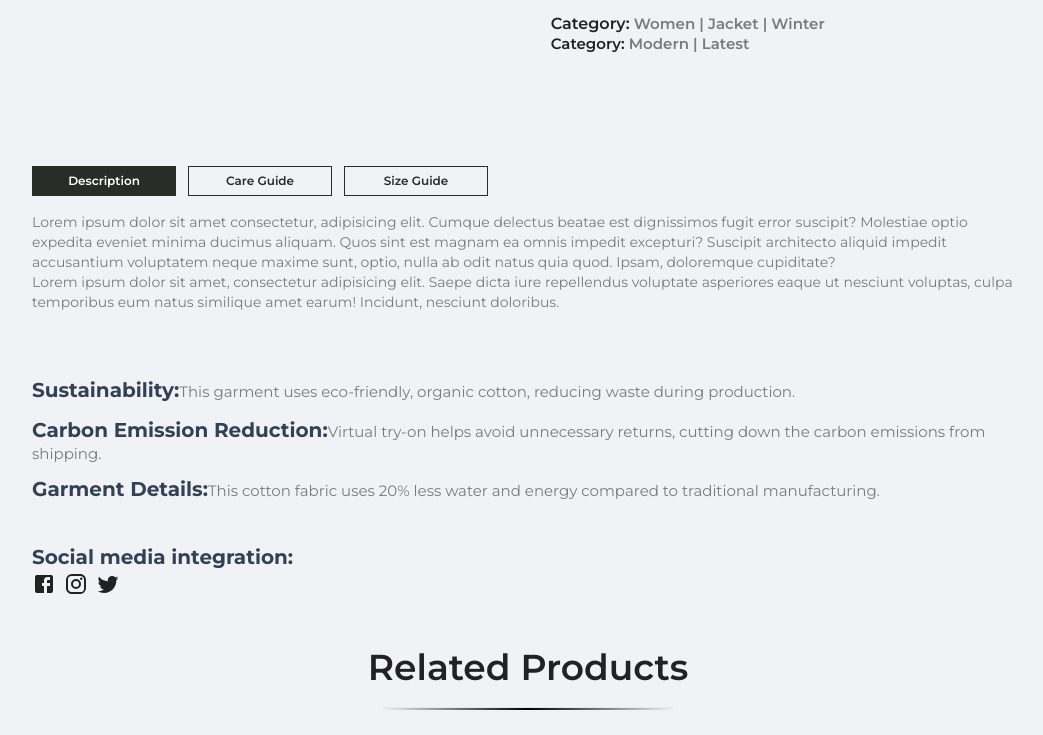
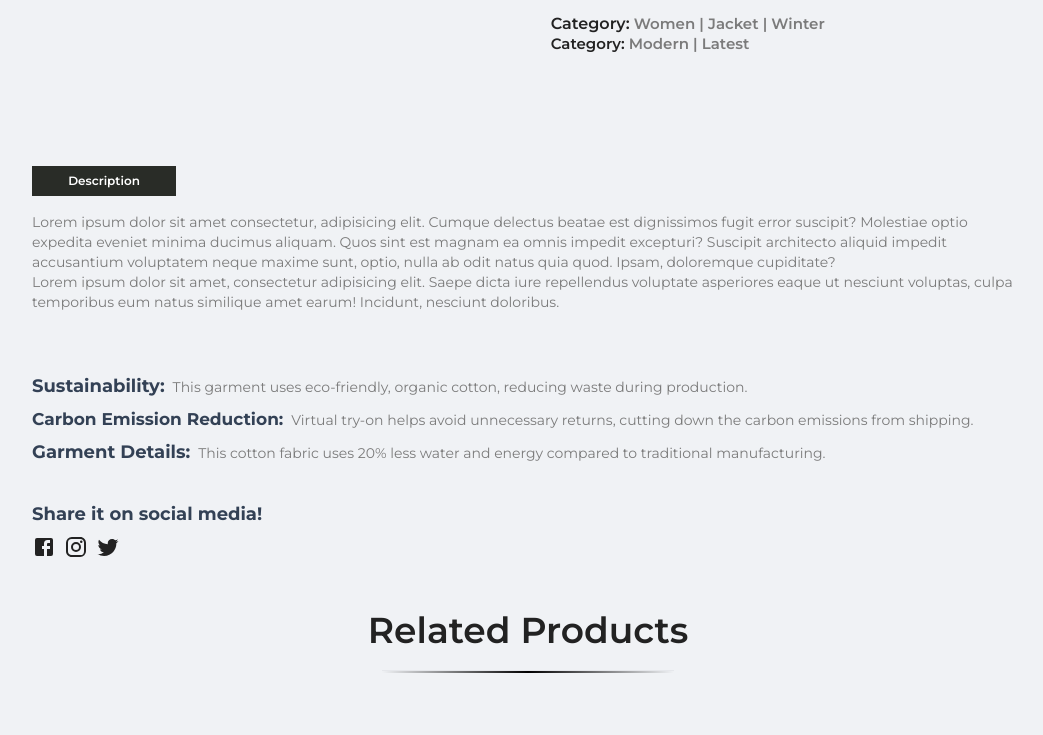
Before and after one commit to johnwesley755/Vutoria, a React (Vite) app in the folder frontend/: page /product/1 in a window 1280 px wide. Shown: the part 512-1247 px from the top of the page, without its empty margins (112-1155 px from the left). Built offline with nearby package versions, Linux system fonts and the light colour scheme.

Commit message:
Updated commit message

```diff
--- a/frontend/src/components/Hero.jsx
+++ b/frontend/src/components/Hero.jsx
@@ -31,7 +31,7 @@ const Hero = () => {
 
         {/* Buttons Section */}
         <div className="flex max-xs:flex-col gap-2">
-          <NavLink to={""} className={"btn_dark_rounded flexCenter"}>
+          <NavLink to={"/"} className={"btn_dark_rounded flexCenter"}>
             Shop now
           </NavLink>
           <NavLink to={""} className={"btn_dark_rounded flexCenter gap-x-2"}>
--- a/frontend/src/components/ProductDescription.jsx
+++ b/frontend/src/components/ProductDescription.jsx
@@ -1,17 +1,11 @@
-import { Facebook, Instagram, Twitter } from '@mui/icons-material';
-import React from 'react'
+import { Facebook, Instagram, Twitter } from "@mui/icons-material";
+import React from "react";
 const ProductDescription = () => {
   return (
     <div className="mt-20">
       <div className="flex gap-3 mb-4">
         <button className="btn_dark_rounded !rounded-none !text-xs !py-[6px] w-36">
           Description
-        </button>
-        <button className="btn_dark_outline !rounded-none !text-xs !py-[6px] w-36">
-          Care Guide
-        </button>
-        <button className="btn_dark_outline !rounded-none !text-xs !py-[6px] w-36">
-          Size Guide
         </button>
       </div>
       <div className="flex flex-col pb-16">
@@ -31,22 +25,22 @@ const ProductDescription = () => {
         </p>
       </div>
       <div className="mb-10 gap-y-10">
-        <p className="mb-3">
-          <span className="font-bold text-slate-700 text-xl">
+        <p className="mb-3 text-sm">
+          <span className="font-bold text-slate-700 text-[18px] mr-2">
             Sustainability:
           </span>
           This garment uses eco-friendly, organic cotton, reducing waste during
           production.
         </p>
-        <p className="mb-3">
-          <span className="font-bold text-slate-700 text-xl">
+        <p className="mb-3 text-sm">
+          <span className="font-bold text-slate-700 text-[17px] mr-2">
             Carbon Emission Reduction:
           </span>
           Virtual try-on helps avoid unnecessary returns, cutting down the
           carbon emissions from shipping.
         </p>
-        <p className="mb-3">
-          <span className="font-bold text-slate-700 text-xl">
+        <p className="mb-3 text-sm">
+          <span className="font-bold text-slate-700 text-[18px] mr-2">
             Garment Details:
           </span>
           This cotton fabric uses 20% less water and energy compared to
@@ -54,21 +48,23 @@ const ProductDescription = () => {
         </p>
       </div>
       <div>
-        <p className="font-bold text-slate-700 text-xl">
-          Social media integration:
+        <p className="font-bold text-slate-700 text-[18px] my-2">
+          Share it on social media!
         </p>
-        <a href="https://www.facebook.com">
+        <a href="https://www.facebook.com/dialog/share?web:0019c3f40e96b348801ceb&display=popup&href={URL}&quote=ProductDescription&hashtag=#Vutoria">
           <Facebook className="mr-2 cursor-pointer" />
         </a>
-        <a href="https://www.instagram.com">
+        <a href="https://www.instagram.com/yourusername/">
           <Instagram className="mr-2 cursor-pointer" />
         </a>
-        <a href="https://x.com/?lang=en">
+        <a
+          href="https://twitter.com/intent/tweet?text=Hello%20World!&url=https://example.com&hashtags=ExampleHashtag"
+        >
           <Twitter className="mr-2 cursor-pointer" />
         </a>
       </div>
     </div>
   );
-}
+};
 
-export default ProductDescription
+export default ProductDescription;
```
